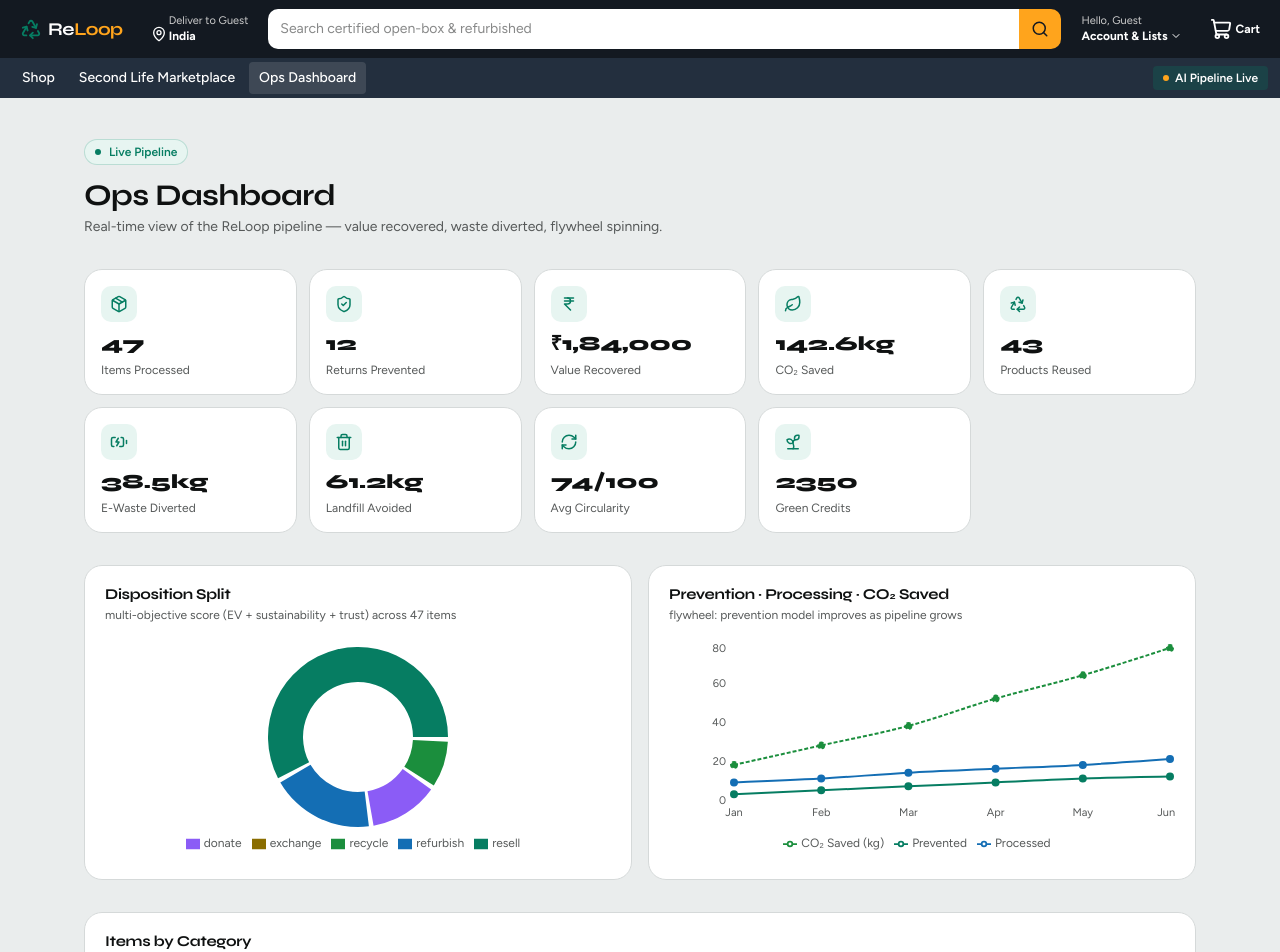
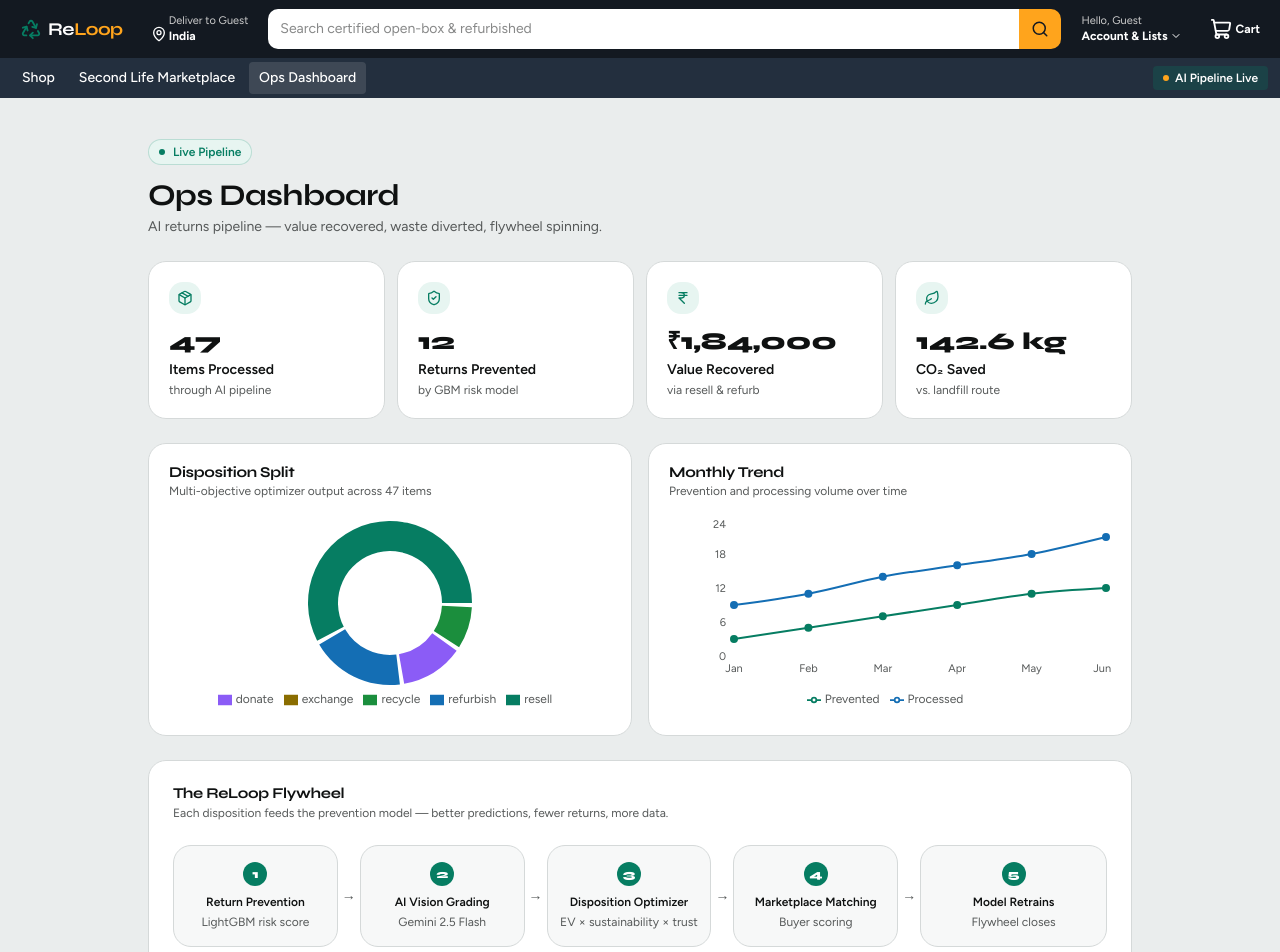
Before and after one commit to Z2Akhil/HackOn, a Next.js app in the folder next-app/: page /dashboard in a window 1280 px wide. Shown: the top 952 px of the page. Built offline with nearby package versions, Linux system fonts and the light colour scheme.

Commit message:
dashboard simplified

```diff
--- a/next-app/app/dashboard/page.tsx
+++ b/next-app/app/dashboard/page.tsx
@@ -1,14 +1,7 @@
 "use client";
 import { useEffect, useState } from "react";
-import {
-  BarChart, Bar, PieChart, Pie, Cell, LineChart, Line,
-  XAxis, YAxis, Tooltip, ResponsiveContainer, Legend,
-} from "recharts";
-import {
-  Package, ShieldCheck, IndianRupee, Leaf, Recycle,
-  BatteryCharging, Trash2, RefreshCw, Sprout,
-  Camera, Calculator, ShoppingCart, TrendingUp,
-} from "lucide-react";
+import { PieChart, Pie, Cell, LineChart, Line, XAxis, YAxis, Tooltip, ResponsiveContainer, Legend } from "recharts";
+import { Package, ShieldCheck, IndianRupee, Leaf } from "lucide-react";
 import { AZ, CHANNEL_COLOR } from "@/lib/ui-theme";
 
 interface DashboardStats {
@@ -16,31 +9,29 @@ interface DashboardStats {
   returns_prevented: number;
   disposition_split: Record<string, number>;
   value_recovered_inr: number;
-  ewaste_diverted_kg: number;
-  green_credits_awarded: number;
   co2_saved_kg: number;
-  products_given_second_life: number;
-  landfill_avoided_kg: number;
-  refurb_success_rate: number;
-  avg_circularity_score: number;
-  top_categories: { category: string; items: number }[];
   monthly_trend: { month: string; prevented: number; processed: number; co2_saved: number }[];
   flagged_listings: { product_id: string; flag_count: number }[];
 }
 
 const KPIS = [
-  { key: "total_processed",           label: "Items Processed",   Icon: Package,         format: "num"                 },
-  { key: "returns_prevented",         label: "Returns Prevented", Icon: ShieldCheck,     format: "num"                 },
-  { key: "value_recovered_inr",       label: "Value Recovered",   Icon: IndianRupee,     format: "currency"            },
-  { key: "co2_saved_kg",              label: "CO₂ Saved",         Icon: Leaf,            format: "num", suffix: "kg"   },
-  { key: "products_given_second_life",label: "Products Reused",   Icon: Recycle,         format: "num"                 },
-  { key: "ewaste_diverted_kg",        label: "E-Waste Diverted",  Icon: BatteryCharging, format: "num", suffix: "kg"   },
-  { key: "landfill_avoided_kg",       label: "Landfill Avoided",  Icon: Trash2,          format: "num", suffix: "kg"   },
-  { key: "avg_circularity_score",     label: "Avg Circularity",   Icon: RefreshCw,       format: "num", suffix: "/100" },
-  { key: "green_credits_awarded",     label: "Green Credits",     Icon: Sprout,          format: "num"                 },
+  { key: "total_processed",     label: "Items Processed",   sublabel: "through AI pipeline", Icon: Package,     format: "num"      },
+  { key: "returns_prevented",   label: "Returns Prevented", sublabel: "by GBM risk model",   Icon: ShieldCheck, format: "num"      },
+  { key: "value_recovered_inr", label: "Value Recovered",   sublabel: "via resell & refurb", Icon: IndianRupee, format: "currency" },
+  { key: "co2_saved_kg",        label: "CO₂ Saved",         sublabel: "vs. landfill route",  Icon: Leaf,        format: "num", suffix: " kg" },
 ];
 
-const CustomTooltip = ({ active, payload, label }: any) => {
+const PieTooltip = ({ active, payload }: any) => {
+  if (!active || !payload?.length) return null;
+  const { name, value } = payload[0];
+  return (
+    <div className="rounded-lg px-3 py-2 text-sm font-bold" style={{ background: AZ.card, border: `1px solid ${AZ.border}`, color: CHANNEL_COLOR[name] ?? AZ.ink, fontFamily: "Figtree, sans-serif" }}>
+      {name}: {value}
+    </div>
+  );
+};
+
+const LineTooltip = ({ active, payload, label }: any) => {
   if (!active || !payload?.length) return null;
   return (
     <div className="rounded-lg px-3 py-2" style={{ background: AZ.card, border: `1px solid ${AZ.border}`, fontFamily: "Figtree, sans-serif" }}>
@@ -52,15 +43,13 @@ const CustomTooltip = ({ active, payload, label }: any) => {
   );
 };
 
-const PieTooltip = ({ active, payload }: any) => {
-  if (!active || !payload?.length) return null;
-  const { name, value } = payload[0];
-  return (
-    <div className="rounded-lg px-3 py-2" style={{ background: AZ.card, border: `1px solid ${AZ.border}`, fontFamily: "Figtree, sans-serif" }}>
-      <p className="text-sm font-bold" style={{ color: CHANNEL_COLOR[name] ?? AZ.ink }}>{name}: {value}</p>
-    </div>
-  );
-};
+const FLYWHEEL = [
+  { label: "Return Prevention", sub: "LightGBM risk score" },
+  { label: "AI Vision Grading", sub: "Gemini 2.5 Flash" },
+  { label: "Disposition Optimizer", sub: "EV × sustainability × trust" },
+  { label: "Marketplace Matching", sub: "Buyer scoring" },
+  { label: "Model Retrains", sub: "Flywheel closes" },
+];
 
 export default function DashboardPage() {
   const [stats, setStats] = useState<DashboardStats | null>(null);
@@ -73,10 +62,10 @@ export default function DashboardPage() {
   if (loading) {
     return (
       <div style={{ background: AZ.page, minHeight: "100%" }}>
-        <div className="max-w-6xl mx-auto px-5 py-10 space-y-4">
+        <div className="max-w-5xl mx-auto px-5 py-10 space-y-4">
           <div className="h-8 w-48 rounded-xl skeleton" />
-          <div className="grid grid-cols-5 gap-3">{[...Array(5)].map((_,i)=><div key={i} className="h-24 rounded-xl skeleton"/>)}</div>
-          <div className="grid md:grid-cols-2 gap-4">{[0,1].map(i=><div key={i} className="h-64 rounded-xl skeleton"/>)}</div>
+          <div className="grid grid-cols-4 gap-3">{[...Array(4)].map((_,i) => <div key={i} className="h-28 rounded-xl skeleton" />)}</div>
+          <div className="grid md:grid-cols-2 gap-4">{[0,1].map(i => <div key={i} className="h-64 rounded-xl skeleton" />)}</div>
         </div>
       </div>
     );
@@ -87,51 +76,53 @@ export default function DashboardPage() {
 
   return (
     <div style={{ background: AZ.page, minHeight: "100%" }}>
-      <div className="max-w-6xl mx-auto px-5 py-10 space-y-8">
+      <div className="max-w-5xl mx-auto px-5 py-10 space-y-6">
+
         {/* Header */}
         <div className="animate-fade-up">
-          <div className="flex items-start justify-between">
-            <div>
-              <div className="inline-flex items-center gap-2 px-2.5 py-1 rounded-full mb-3" style={{ background: AZ.greenBg, border: `1px solid ${AZ.green}33` }}>
-                <div className="w-1.5 h-1.5 rounded-full pulse-dot" style={{ background: AZ.green }} />
-                <span className="text-xs font-semibold" style={{ color: AZ.green, fontFamily: "Figtree, sans-serif" }}>Live Pipeline</span>
-              </div>
-              <h1 className="text-3xl font-bold" style={{ fontFamily: "Syne, sans-serif", color: AZ.ink }}>Ops Dashboard</h1>
-              <p className="text-sm mt-1" style={{ color: AZ.ink2, fontFamily: "Figtree, sans-serif" }}>
-                Real-time view of the ReLoop pipeline — value recovered, waste diverted, flywheel spinning.
-              </p>
-            </div>
+          <div className="inline-flex items-center gap-2 px-2.5 py-1 rounded-full mb-3" style={{ background: AZ.greenBg, border: `1px solid ${AZ.green}33` }}>
+            <div className="w-1.5 h-1.5 rounded-full pulse-dot" style={{ background: AZ.green }} />
+            <span className="text-xs font-semibold" style={{ color: AZ.green, fontFamily: "Figtree, sans-serif" }}>Live Pipeline</span>
           </div>
+          <h1 className="text-3xl font-bold" style={{ fontFamily: "Syne, sans-serif", color: AZ.ink }}>Ops Dashboard</h1>
+          <p className="text-sm mt-1" style={{ color: AZ.ink2, fontFamily: "Figtree, sans-serif" }}>
+            AI returns pipeline — value recovered, waste diverted, flywheel spinning.
+          </p>
         </div>
 
-        {/* KPI strip */}
-        <div className="grid grid-cols-2 sm:grid-cols-3 lg:grid-cols-4 xl:grid-cols-5 gap-3 animate-fade-up delay-1">
-          {KPIS.map(({ key, label, Icon, format, suffix }) => {
+        {/* 4 KPIs */}
+        <div className="grid grid-cols-2 lg:grid-cols-4 gap-3 animate-fade-up delay-1">
+          {KPIS.map(({ key, label, sublabel, Icon, format, suffix }) => {
             const raw = (stats as any)[key];
             const display = format === "currency"
               ? `₹${Number(raw).toLocaleString("en-IN")}`
               : `${raw}${suffix ?? ""}`;
             return (
-              <div key={key} className="rounded-xl p-4 min-w-0" style={{ background: AZ.card, border: `1px solid ${AZ.border}` }}>
-                <div className="w-9 h-9 rounded-md flex items-center justify-center mb-2" style={{ background: AZ.greenBg }}>
-                  <Icon size={18} color={AZ.green} />
+              <div key={key} className="rounded-xl p-5" style={{ background: AZ.card, border: `1px solid ${AZ.border}` }}>
+                <div className="flex items-center gap-2 mb-3">
+                  <div className="w-8 h-8 rounded-lg flex items-center justify-center" style={{ background: AZ.greenBg }}>
+                    <Icon size={16} color={AZ.green} />
+                  </div>
                 </div>
-                <div className="text-xl font-black truncate" style={{ fontFamily: "Syne, sans-serif", color: AZ.ink }}>{display}</div>
-                <div className="text-xs mt-1" style={{ color: AZ.ink2, fontFamily: "Figtree, sans-serif" }}>{label}</div>
+                <div className="text-2xl font-black" style={{ fontFamily: "Syne, sans-serif", color: AZ.ink }}>{display}</div>
+                <div className="text-sm font-semibold mt-0.5" style={{ color: AZ.ink, fontFamily: "Figtree, sans-serif" }}>{label}</div>
+                <div className="text-xs mt-0.5" style={{ color: AZ.ink2, fontFamily: "Figtree, sans-serif" }}>{sublabel}</div>
               </div>
             );
           })}
         </div>
 
-        {/* Charts row */}
+        {/* Charts */}
         <div className="grid md:grid-cols-2 gap-4 animate-fade-up delay-2">
-          {/* Disposition pie */}
+          {/* Disposition donut */}
           <div className="rounded-xl p-5" style={{ background: AZ.card, border: `1px solid ${AZ.border}` }}>
-            <h2 className="font-bold mb-1" style={{ fontFamily: "Syne, sans-serif", color: AZ.ink }}>Disposition Split</h2>
-            <p className="text-xs mb-4" style={{ color: AZ.ink2, fontFamily: "Figtree, sans-serif" }}>multi-objective score (EV + sustainability + trust) across {stats.total_processed} items</p>
-            <ResponsiveContainer width="100%" height={220}>
+            <h2 className="font-bold" style={{ fontFamily: "Syne, sans-serif", color: AZ.ink }}>Disposition Split</h2>
+            <p className="text-xs mt-0.5 mb-4" style={{ color: AZ.ink2, fontFamily: "Figtree, sans-serif" }}>
+              Multi-objective optimizer output across {stats.total_processed} items
+            </p>
+            <ResponsiveContainer width="100%" height={200}>
               <PieChart>
-                <Pie data={dispositionData} cx="50%" cy="50%" innerRadius={55} outerRadius={90} dataKey="value" paddingAngle={3}>
+                <Pie data={dispositionData} cx="50%" cy="50%" innerRadius={52} outerRadius={82} dataKey="value" paddingAngle={3}>
                   {dispositionData.map((entry) => (
                     <Cell key={entry.name} fill={CHANNEL_COLOR[entry.name] ?? AZ.border} stroke="transparent" />
                   ))}
@@ -144,90 +135,53 @@ export default function DashboardPage() {
 
           {/* Monthly trend */}
           <div className="rounded-xl p-5" style={{ background: AZ.card, border: `1px solid ${AZ.border}` }}>
-            <h2 className="font-bold mb-1" style={{ fontFamily: "Syne, sans-serif", color: AZ.ink }}>Prevention · Processing · CO₂ Saved</h2>
-            <p className="text-xs mb-4" style={{ color: AZ.ink2, fontFamily: "Figtree, sans-serif" }}>flywheel: prevention model improves as pipeline grows</p>
-            <ResponsiveContainer width="100%" height={220}>
+            <h2 className="font-bold" style={{ fontFamily: "Syne, sans-serif", color: AZ.ink }}>Monthly Trend</h2>
+            <p className="text-xs mt-0.5 mb-4" style={{ color: AZ.ink2, fontFamily: "Figtree, sans-serif" }}>
+              Prevention and processing volume over time
+            </p>
+            <ResponsiveContainer width="100%" height={200}>
               <LineChart data={stats.monthly_trend}>
                 <XAxis dataKey="month" tick={{ fill: AZ.ink2, fontSize: 11, fontFamily: "Figtree, sans-serif" }} axisLine={false} tickLine={false} />
                 <YAxis tick={{ fill: AZ.ink2, fontSize: 11 }} axisLine={false} tickLine={false} />
-                <Tooltip content={<CustomTooltip />} />
+                <Tooltip content={<LineTooltip />} />
                 <Legend formatter={(v) => <span style={{ color: AZ.ink2, fontSize: "12px", fontFamily: "Figtree, sans-serif" }}>{v}</span>} />
                 <Line type="monotone" dataKey="processed" stroke={AZ.blue} strokeWidth={2} dot={{ fill: AZ.blue, r: 3 }} name="Processed" />
                 <Line type="monotone" dataKey="prevented" stroke={AZ.green} strokeWidth={2} dot={{ fill: AZ.green, r: 3 }} name="Prevented" />
-                <Line type="monotone" dataKey="co2_saved" stroke="#1B8E3D" strokeWidth={2} dot={{ fill: "#1B8E3D", r: 3 }} name="CO₂ Saved (kg)" strokeDasharray="4 2" />
               </LineChart>
             </ResponsiveContainer>
           </div>
         </div>
 
-        {/* Category bar */}
-        <div className="rounded-xl p-5 animate-fade-up delay-3" style={{ background: AZ.card, border: `1px solid ${AZ.border}` }}>
-          <h2 className="font-bold mb-1" style={{ fontFamily: "Syne, sans-serif", color: AZ.ink }}>Items by Category</h2>
-          <p className="text-xs mb-4" style={{ color: AZ.ink2, fontFamily: "Figtree, sans-serif" }}>distribution across categories in pipeline</p>
-          <ResponsiveContainer width="100%" height={180}>
-            <BarChart data={stats.top_categories} layout="vertical" margin={{ left: 0 }}>
-              <XAxis type="number" tick={{ fill: AZ.ink2, fontSize: 11 }} axisLine={false} tickLine={false} />
-              <YAxis dataKey="category" type="category" tick={{ fill: AZ.ink2, fontSize: 11, fontFamily: "Figtree, sans-serif" }} width={110} axisLine={false} tickLine={false} />
-              <Tooltip content={<CustomTooltip />} />
-              <Bar dataKey="items" fill={AZ.green} radius={[0, 6, 6, 0]} maxBarSize={18} />
-            </BarChart>
-          </ResponsiveContainer>
-        </div>
-
         {/* Flywheel */}
-        <div className="rounded-xl p-6 animate-fade-up delay-4" style={{ background: AZ.card, border: `1px solid ${AZ.border}` }}>
-          <h2 className="font-bold mb-1" style={{ fontFamily: "Syne, sans-serif", color: AZ.ink }}>The ReLoop Flywheel</h2>
+        <div className="rounded-xl p-6 animate-fade-up delay-3" style={{ background: AZ.card, border: `1px solid ${AZ.border}` }}>
+          <h2 className="font-bold mb-0.5" style={{ fontFamily: "Syne, sans-serif", color: AZ.ink }}>The ReLoop Flywheel</h2>
           <p className="text-xs mb-6" style={{ color: AZ.ink2, fontFamily: "Figtree, sans-serif" }}>
-            Prevention model trains on disposition outcomes — better predictions → fewer returns → more data → better model
+            Each disposition feeds the prevention model — better predictions, fewer returns, more data.
           </p>
-          <div className="flex flex-wrap items-center justify-center gap-2">
-            {[
-              { Icon: ShieldCheck, label: "Return Prevention", sub: "LightGBM GBM" },
-              { arrow: true },
-              { Icon: Camera, label: "AI Grading", sub: "Gemini 2.5 Flash" },
-              { arrow: true },
-              { Icon: Calculator, label: "Multi-Obj Optimizer", sub: "EV+sustainability+trust" },
-              { arrow: true },
-              { Icon: ShoppingCart, label: "Marketplace", sub: "Buyer matching" },
-              { arrow: true },
-              { Icon: TrendingUp, label: "Model Improves", sub: "Flywheel closes" },
-            ].map((item, i) =>
-              (item as any).arrow ? (
-                <div key={i} className="text-xl" style={{ color: AZ.ink2 }}>→</div>
-              ) : (
-                <div key={i} className="rounded-xl px-4 py-3 text-center min-w-[100px]" style={{ background: AZ.surfaceAlt, border: `1px solid ${AZ.border}` }}>
-                  <div className="flex justify-center mb-1">
-                    {(() => { const FwIcon = (item as any).Icon; return <FwIcon size={22} color={AZ.green} />; })()}
+          <div className="flex items-stretch gap-0">
+            {FLYWHEEL.map((step, i) => (
+              <div key={i} className="flex items-center flex-1">
+                <div className="flex-1 rounded-xl px-3 py-4 text-center" style={{ background: AZ.surfaceAlt, border: `1px solid ${AZ.border}` }}>
+                  <div className="w-6 h-6 rounded-full flex items-center justify-center text-xs font-black mx-auto mb-2"
+                       style={{ background: AZ.green, color: "#fff", fontFamily: "Syne, sans-serif" }}>
+                    {i + 1}
                   </div>
-                  <div className="text-xs font-semibold" style={{ color: AZ.ink, fontFamily: "Figtree, sans-serif" }}>{(item as any).label}</div>
-                  <div className="text-xs mt-0.5" style={{ color: AZ.ink2, fontFamily: "Figtree, sans-serif" }}>{(item as any).sub}</div>
+                  <div className="text-xs font-semibold leading-snug" style={{ color: AZ.ink, fontFamily: "Figtree, sans-serif" }}>{step.label}</div>
+                  <div className="text-xs mt-1" style={{ color: AZ.ink2, fontFamily: "Figtree, sans-serif" }}>{step.sub}</div>
                 </div>
-              )
-            )}
+                {i < FLYWHEEL.length - 1 && (
+                  <div className="px-1 text-sm flex-shrink-0" style={{ color: AZ.ink2 }}>→</div>
+                )}
+              </div>
+            ))}
           </div>
-          {/* Loop back arrow */}
           <div className="mt-4 text-center">
-            <div className="inline-flex items-center gap-2 text-xs px-3 py-1.5 rounded-lg" style={{ background: AZ.greenBg, border: `1px solid ${AZ.green}26`, color: AZ.green, fontFamily: "Figtree, sans-serif" }}>
-              ↺ dispositions feed prevention model · loop closes
-            </div>
+            <span className="text-xs px-3 py-1.5 rounded-lg" style={{ background: AZ.greenBg, border: `1px solid ${AZ.green}26`, color: AZ.green, fontFamily: "Figtree, sans-serif" }}>
+              ↺ dispositions retrain prevention model · loop closes
+            </span>
           </div>
         </div>
 
-        {/* Flagged listings */}
-        {stats.flagged_listings.length > 0 && (
-          <div className="rounded-xl p-5 animate-fade-up delay-5" style={{ background: AZ.amberBg, border: `1px solid ${AZ.border}` }}>
-            <h2 className="font-bold mb-1" style={{ fontFamily: "Syne, sans-serif", color: AZ.amber }}>⚠️ Listing-Feedback Flags</h2>
-            <p className="text-xs mb-3" style={{ color: AZ.ink2, fontFamily: "Figtree, sans-serif" }}>
-              Products with multiple &quot;not as described&quot; returns — listing needs updating.
-            </p>
-            {stats.flagged_listings.map((f) => (
-              <div key={f.product_id} className="flex items-center justify-between rounded-lg p-3" style={{ background: AZ.surfaceAlt, border: `1px solid ${AZ.border}`, marginBottom: "8px" }}>
-                <span className="text-sm font-mono" style={{ color: AZ.ink2 }}>{f.product_id}</span>
-                <span className="text-sm font-bold" style={{ color: AZ.amber, fontFamily: "Syne, sans-serif" }}>{f.flag_count} flags</span>
-              </div>
-            ))}
-          </div>
-        )}
       </div>
     </div>
   );
```
